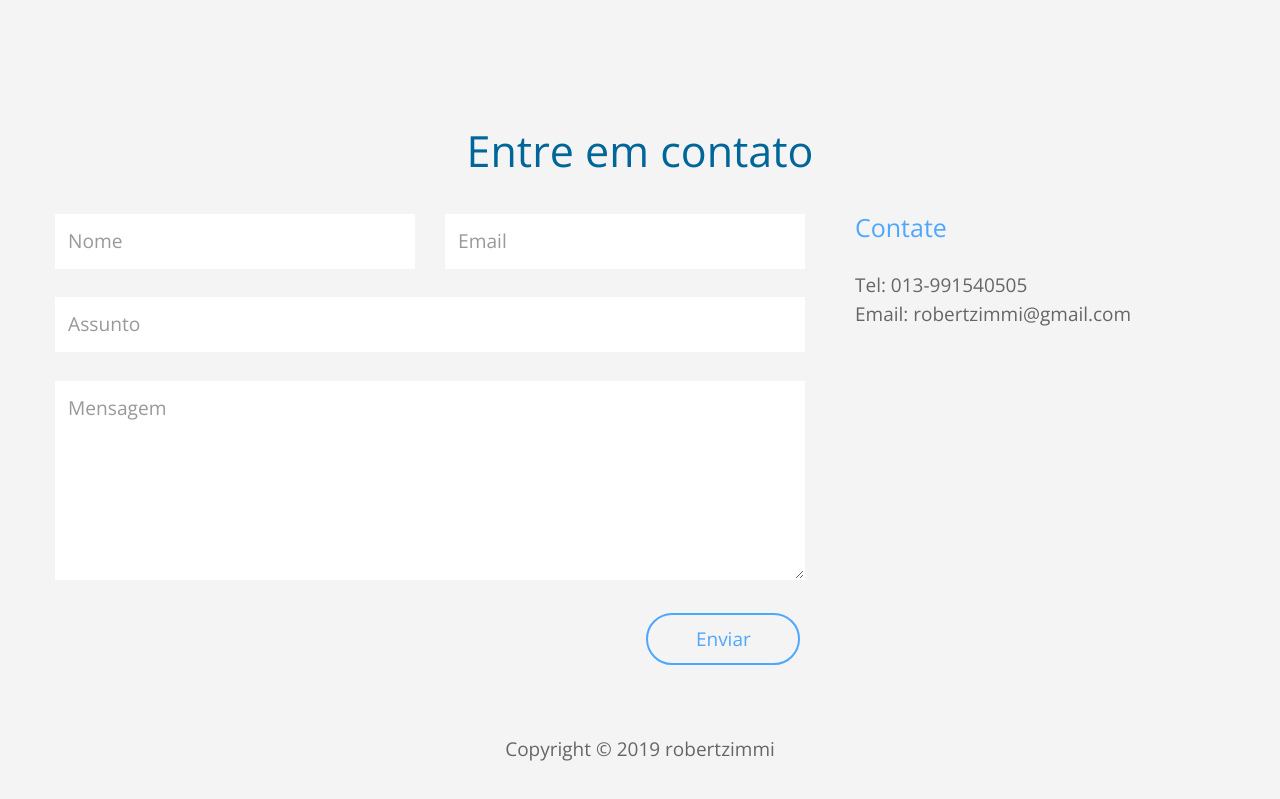
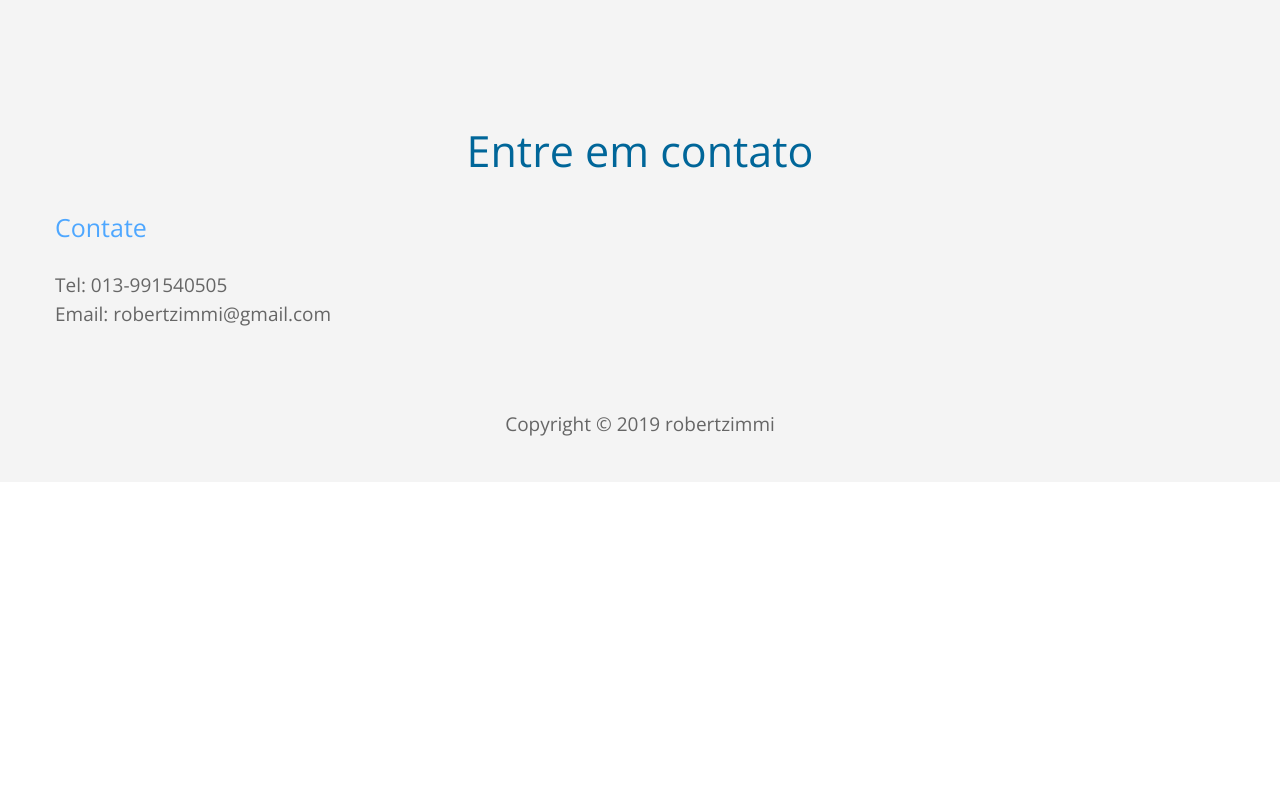
Before and after one commit to robertzimmi/robertzimmi.github.io, a plain HTML site: page index.html in a window 1280 px wide. Shown: the part 1464-2263 px from the top of the page. After the commit the page ends 1946 px from the top, so only its background shows below. Drawn offline with nearby package versions, Linux system fonts and the light colour scheme.

Commit message:
Update index.html
fix 1

```diff
--- a/index.html
+++ b/index.html
@@ -119,32 +119,16 @@
                         <h2 class="blue-text tm-title text-xs-center">Entre em contato</h2>
 
                         <div class="col-xs-12 col-sm-12 col-md-8 col-lg-8 col-xl-8">
-                            <form action="index.html" method="post" class="tm-contact-form">
-                                <div class="form-group col-xs-12 col-sm-12 col-md-6 col-lg-6 col-xl-6 tm-form-group-left">
-                                    <input type="text" id="contact_name" name="contact_name" class="form-control" placeholder="Nome"  required/>
-                                </div>
-                                <div class="form-group col-xs-12 col-sm-12 col-md-6 col-lg-6 col-xl-6 tm-form-group-right">
-                                    <input type="email" id="contact_email" name="contact_email" class="form-control" placeholder="Email"  required/>
-                                </div>
-                                <div class="form-group">
-                                    <input type="text" id="contact_subject" name="contact_subject" class="form-control" placeholder="Assunto"  required/>
-                                </div>
-                                <div class="form-group">
-                                    <textarea id="contact_message" name="contact_message" class="form-control" rows="6" placeholder="Mensagem" required></textarea>
-                                </div>
 
-                                <button type="submit" class="btn tm-light-blue-bordered-btn pull-xs-right">Enviar</button>
-                            </form>
-                        </div> <!-- col -->
 
-                        <div class="col-xs-12 col-sm-12 col-md-4 col-lg-4 col-xl-4 margin-top-xs-50">
+
                             <h3 class="light-blue-text tm-subtitle">Contate</h3>
-                            <p></p>
+
                             <p>
                                 Tel: <a href="tel:13991540505">013-991540505</a><br>
                                 Email: <a href="mailto:robertzimmi@gmail.com">robertzimmi@gmail.com</a>
                             </p>
-                        </div>
+
                     </div>
                 </section>
 
```
